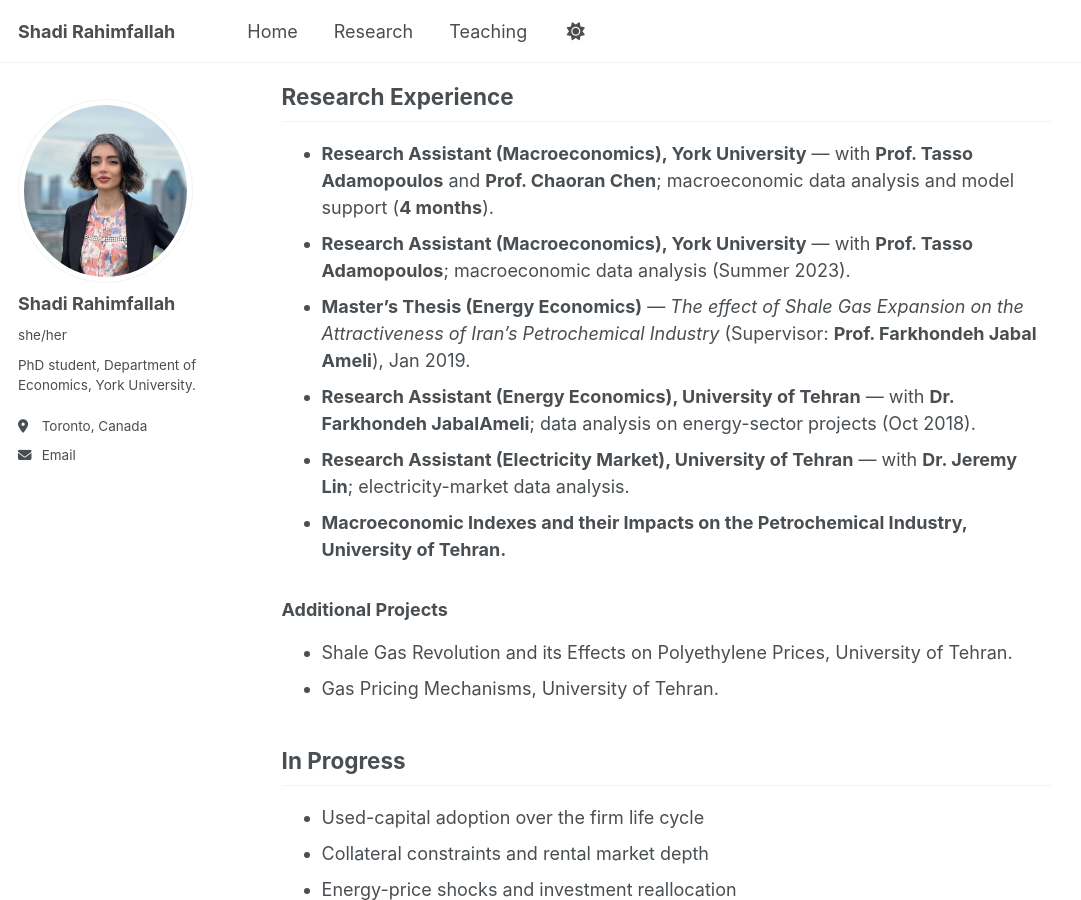
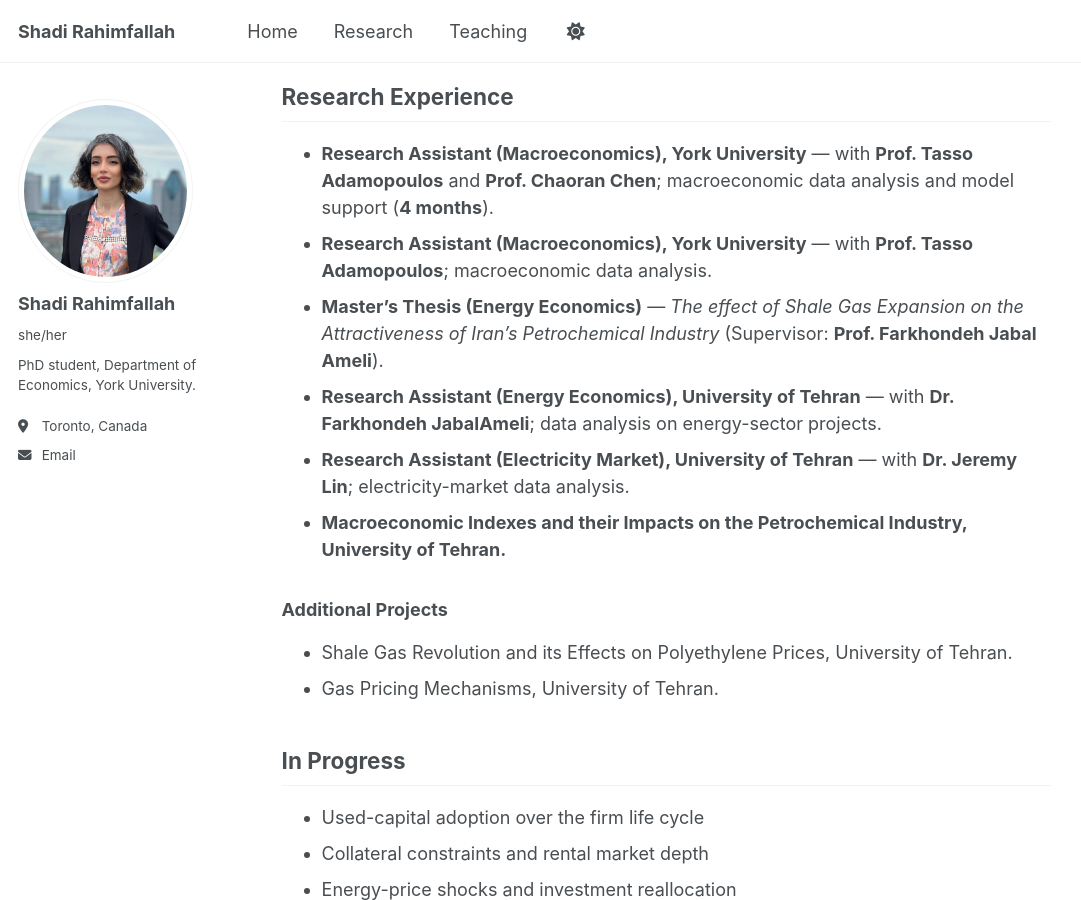
Before and after one commit to ShadiRahimfallah/ShadiRahimfallah.github.io, a Jekyll site: the page built from _pages/research.md, in a window 1280 px wide and 900 px high, scrolled down 714 px. Shown: the whole window, without its empty margins (0-1081 px from the left). Built offline with Jekyll 4.4.1, drawn with Linux system fonts in a browser that asks for light colours; a script that is not in the unit is left out.

Commit message:
Update research.md

```diff
--- a/_pages/research.md
+++ b/_pages/research.md
@@ -19,9 +19,9 @@
 
 ## Research Experience
 - **Research Assistant (Macroeconomics), York University** — with **Prof. Tasso Adamopoulos** and **Prof. Chaoran Chen**; macroeconomic data analysis and model support (**4 months**).
-- **Research Assistant (Macroeconomics), York University** — with **Prof. Tasso Adamopoulos**; macroeconomic data analysis (Summer 2023).
-- **Master’s Thesis (Energy Economics)** — *The effect of Shale Gas Expansion on the Attractiveness of Iran’s Petrochemical Industry* (Supervisor: **Prof. Farkhondeh Jabal Ameli**), Jan 2019.
-- **Research Assistant (Energy Economics), University of Tehran** — with **Dr. Farkhondeh JabalAmeli**; data analysis on energy-sector projects (Oct 2018).
+- **Research Assistant (Macroeconomics), York University** — with **Prof. Tasso Adamopoulos**; macroeconomic data analysis.
+- **Master’s Thesis (Energy Economics)** — *The effect of Shale Gas Expansion on the Attractiveness of Iran’s Petrochemical Industry* (Supervisor: **Prof. Farkhondeh Jabal Ameli**).
+- **Research Assistant (Energy Economics), University of Tehran** — with **Dr. Farkhondeh JabalAmeli**; data analysis on energy-sector projects.
 - **Research Assistant (Electricity Market), University of Tehran** — with **Dr. Jeremy Lin**; electricity-market data analysis.
 - **Macroeconomic Indexes and their Impacts on the Petrochemical Industry, University of Tehran.**
 
```
